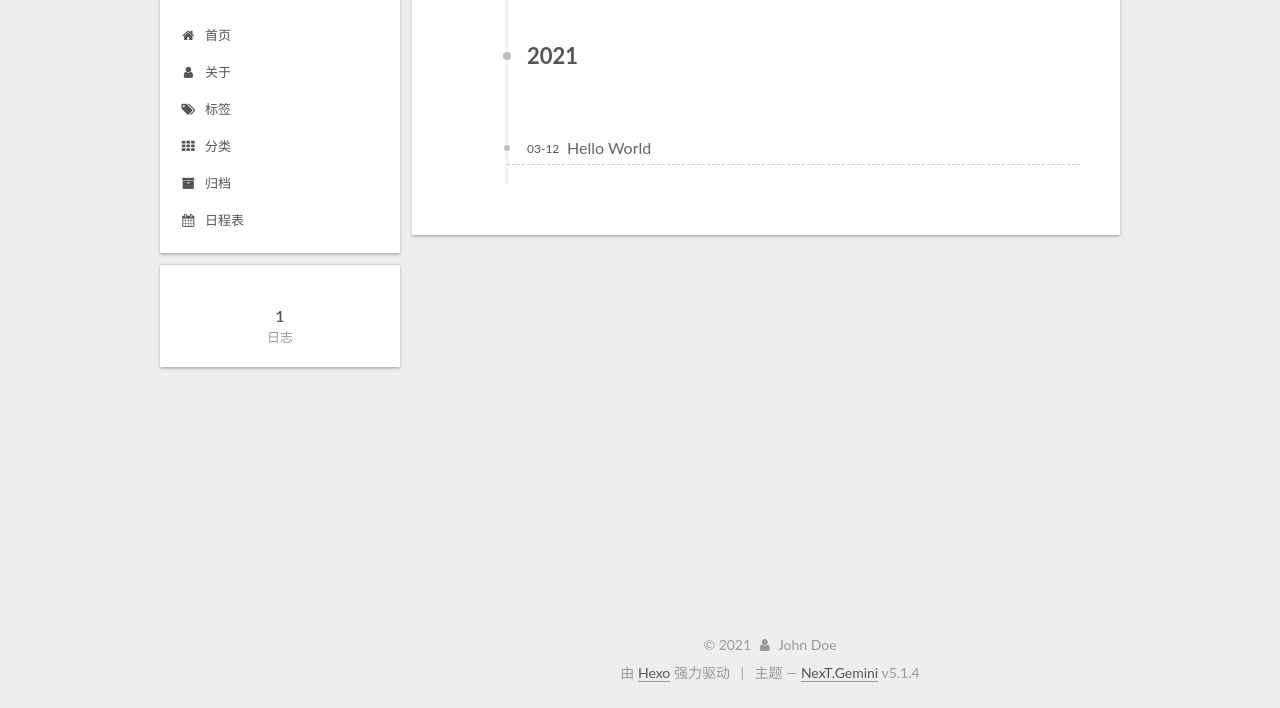
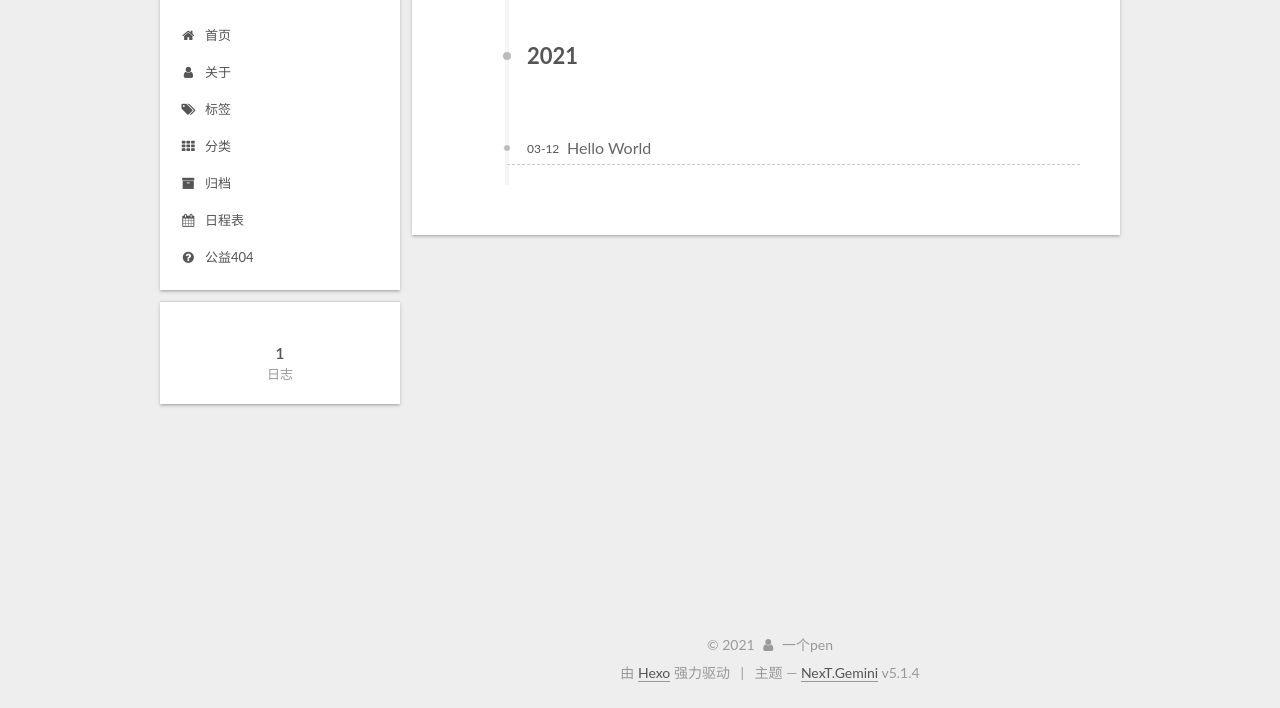
Before and after one commit to yjp1998/test, a plain HTML site: page archives/2021/03/index.html in a window 1280 px wide. Shown: the part 92-800 px from the top of the page. Drawn offline with Linux system fonts and the light colour scheme.

Commit message:
Site updated: 2021-03-12 17:42:59

```diff
--- a/archives/2021/03/index.html
+++ b/archives/2021/03/index.html
@@ -79,12 +79,14 @@
 
 
 
+<meta name="description" content="个人博客">
 <meta property="og:type" content="website">
 <meta property="og:title" content="Hexo">
 <meta property="og:url" content="http://example.com/archives/2021/03/index.html">
 <meta property="og:site_name" content="Hexo">
+<meta property="og:description" content="个人博客">
 <meta property="og:locale">
-<meta property="article:author" content="John Doe">
+<meta property="article:author" content="一个pen">
 <meta name="twitter:card" content="summary">
 
 
@@ -232,6 +234,16 @@
               <i class="menu-item-icon fa fa-fw fa-calendar"></i> <br />
 
             日程表
+          </a>
+        </li>
+
+
+        <li class="menu-item menu-item-commonweal">
+          <a href="/404.html" rel="section">
+
+              <i class="menu-item-icon fa fa-fw fa-question-circle"></i> <br />
+
+            公益404
           </a>
         </li>
 
@@ -410,7 +422,7 @@
   <span class="with-love">
     <i class="fa fa-user"></i>
   </span>
-  <span class="author" itemprop="copyrightHolder">John Doe</span>
+  <span class="author" itemprop="copyrightHolder">一个pen</span>
 
 
 </div>
```
Also changed, not shown: 2021/03/12/hello-world/index.html (+12 -2 lines), archives/2021/index.html (+14 -2 lines), archives/index.html (+14 -2 lines), index.html (+14 -2 lines).
